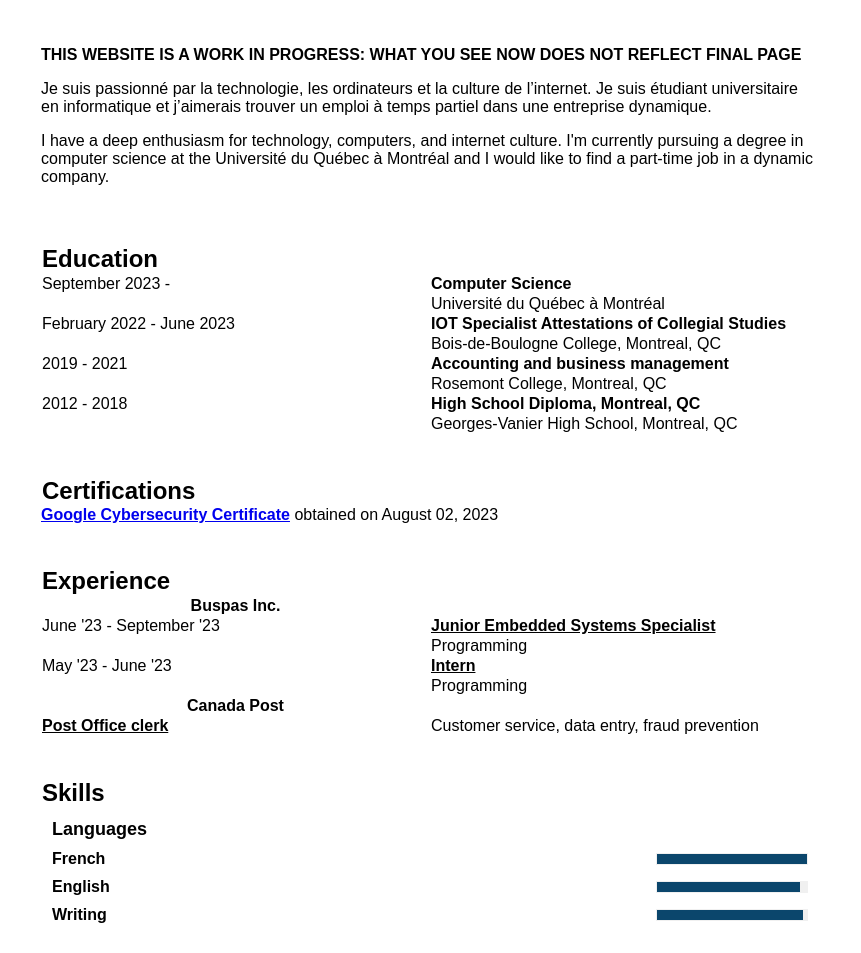
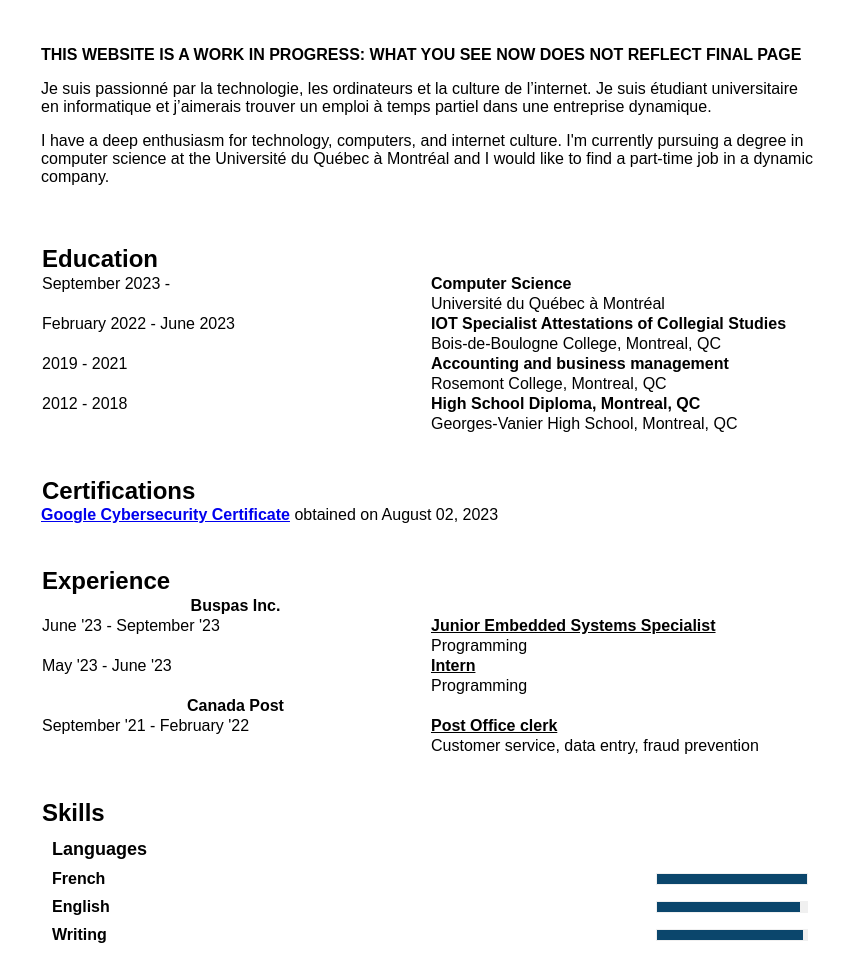
Before and after one commit to cadieuxpaquinr/CV, a plain HTML site: page index.html in a window 1280 px wide. Shown: the part 107-1060 px from the top of the page, without its empty margins (210-1071 px from the left). Drawn offline with Linux system fonts and the light colour scheme.

Commit message:
Fixed again exp table

```diff
--- a/index.html
+++ b/index.html
@@ -94,7 +94,12 @@
                 </tr>
                 <tr><th>Canada Post</th><th></th></tr>
                 <tr>
+                    <td>September '21 - February '22</td>
                     <td><b><u>Post Office clerk</u></b> </td>
+
+                </tr>
+                <tr>
+                    <td>&nbsp;</td>
                     <td>Customer service, data entry, fraud prevention</td>
                 </tr>
             </table>
```
